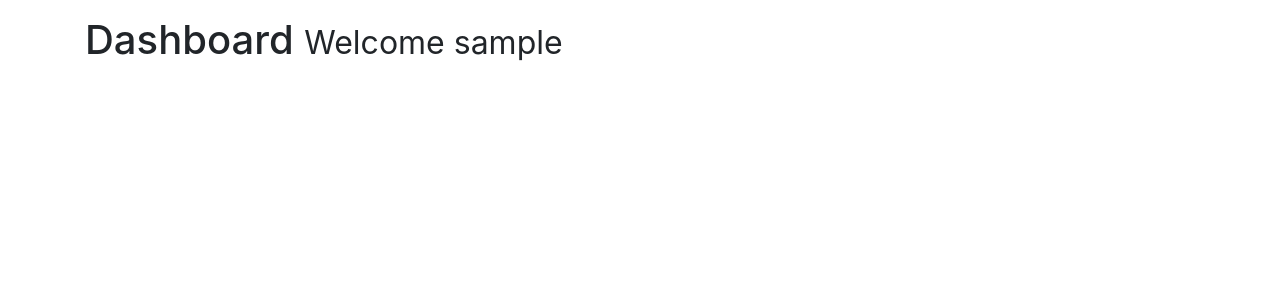
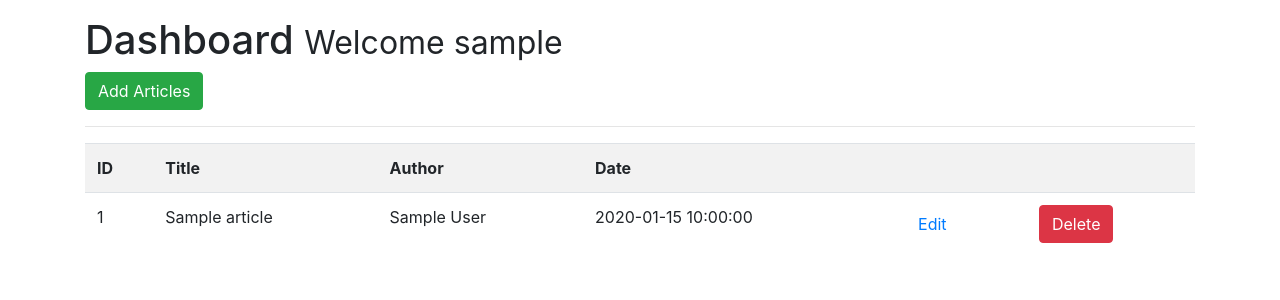
Before and after one commit to samshanmukh/CRUD_app-flask, a Flask app: page /dashboard in a window 1280 px wide. Shown: the part 56-356 px from the top of the page. Run offline with Flask 2, Linux system fonts and the light colour scheme; the visitor is signed in with stand-in values (Sample User, id 1); tables that the repository leaves empty or names only in its code hold one stand-in row (values such as "Sample post"); some libraries are stand-ins or nearby versions.

Commit message:
Edit and Delete functionality added. CRUD_app ready!

```diff
--- a/app.py
+++ b/app.py
@@ -27,17 +27,41 @@ def about():
 	return render_template('about.html')
 
 # Articles
-from data import Articles
-Articles = Articles()
+# from data import Articles
+# Articles = Articles()
 @app.route('/articles')
 def articles():
-	return render_template('articles.html', articles = Articles)
+	# Cretae cursor
+	cur = mysql.connection.cursor()
 
+	# Get articles
+	result = cur.execute("SELECT * FROM articles")
+
+	articles = cur.fetchall()
+
+	if result > 0:
+		return render_template('articles.html', articles = articles)
+	else:
+		msg = 'No Articles Found'
+		return render_template('articles.html', msg = msg)
+
+	# Close connection
+	cur.close()
+
+# Article by Id
 @app.route('/article/<string:id>/')
 def article(id):
-	return render_template('article.html', id = id)
+	# Create cursor
+	cur = mysql.connection.cursor()
 
-# User Registration Form
+	# Get Article
+	result = cur.execute("SELECT * FROM articles WHERE id = %s", [id])
+
+	artcile = cur.fetchone()
+
+	return render_template('article.html', article = artcile)
+
+# User Registration Form Class
 class RegisterForm(Form):
 	name = StringField('Name', [validators.Length(min=1, max=50)])
 	email = StringField('Email', [validators.Length(min=6, max=50)])
@@ -127,6 +151,7 @@ def is_logged_in(f):
 
 # User Logout
 @app.route('/logout')
+@is_logged_in
 def logout():
 	session.clear()
 	flash('You are logged out!', 'success')
@@ -136,7 +161,116 @@ def logout():
 @app.route('/dashboard')
 @is_logged_in
 def dashboard():
-	return render_template('dashboard.html')
+	# Cretae cursor
+	cur = mysql.connection.cursor()
+
+	# Get articles
+	result = cur.execute("SELECT * FROM articles")
+
+	articles = cur.fetchall()
+
+	if result > 0:
+		return render_template('dashboard.html', articles = articles)
+	else:
+		msg = 'No Articles Found'
+		return render_template('dashboard.html', msg = msg)
+
+	# Close connection
+	cur.close()
+
+
+# Articles Form Class
+class ArticleForm(Form):
+	title = StringField('Title', [validators.Length(min=1, max=200)])
+	body = TextAreaField('Body', [validators.Length(min=30)])
+
+# Add Articles
+@app.route('/add_article', methods=['GET', 'POST'])
+@is_logged_in
+def add_article():
+	form = ArticleForm(request.form)
+	if request.method == 'POST' and form.validate():
+		title = form.title.data
+		body = form.body.data
+
+		# Create cursor
+		cur = mysql.connection.cursor()
+
+		# Execute
+		cur.execute("INSERT INTO articles(title, body, author) VALUES(%s,%s,%s)", (title, body, session['username']))
+
+		# Commit
+		mysql.connection.commit()
+
+		# Close connection
+		cur.close()
+
+		flash('Article Created!', 'success')
+
+		return redirect(url_for('dashboard'))
+
+	return render_template('add_article.html', form=form)
+
+# Edit Articles
+@app.route('/edit_article/<string:id>', methods=['GET', 'POST'])
+@is_logged_in
+def edit_article(id):
+	# Create cursor
+	cur = mysql.connection.cursor()
+
+	# Get article by id
+	result = cur.execute("SELECT * FROM articles WHERE id = %s", [id])
+
+	article = cur.fetchone()
+
+	# Get From
+	form = ArticleForm(request.form)
+
+	# Populate article form Fields
+	form.title.data = article['title']
+	form.body.data = article['body']
+
+	if request.method == 'POST' and form.validate():
+		title = request.form['title']
+		body = request.form['body']
+
+		# Create cursor
+		cur = mysql.connection.cursor()
+
+		# Execute
+		cur.execute("UPDATE articles SET title=%s, body=%s WHERE id=%s", (title, body, [id]))
+
+		# Commit
+		mysql.connection.commit()
+
+		# Close connection
+		cur.close()
+
+		flash('Article Updated!', 'success')
+
+		return redirect(url_for('dashboard'))
+
+	return render_template('edit_article.html', form=form)
+
+# Delete Article
+@app.route('/delete_article/<string:id>', methods=['POST'])
+@is_logged_in
+def delete_article(id):
+	# Cretae cursor
+	cur = mysql.connection.cursor()
+
+	# Execute
+	cur .execute("DELETE FROM articles WHERE id = %s", [id])
+
+	# Commit to DB
+	mysql.connection.commit()
+
+	# Close connection
+	cur.close()
+
+	flash('Article Deleted!', 'success')
+
+	return redirect(url_for('dashboard'))
 
 
 if __name__ == '__main__':
--- a/hello.py
+++ b/hello.py
@@ -6,3 +6,5 @@ app = Flask(__name__)
 @app.route("/")
 def hello():
 	return "hello world"
+if __name__ == "__main__":
+	app.run()
--- a/templates/article.html
+++ b/templates/article.html
@@ -1,5 +1,8 @@
 {% extends 'layout.html' %}
 
 {% block body %}
-	<h1>{{id}}</h1>
+	<h1>{{article.title}}</h1>
+	<small>Written by <strong>{{article.author}}</strong> on {{article.create_date}}</small>
+	<hr>
+	<div>{{article.body | safe}}</div>
 {% endblock %}
--- a/templates/dashboard.html
+++ b/templates/dashboard.html
@@ -2,4 +2,31 @@
 
 {% block body %}
 	<h1>Dashboard <small> Welcome {{session.username}}</small></h1>
+	<a href="/add_article" class="btn btn-success"> Add Articles </a>
+	<hr>
+	<table class="table table-striped">
+		<tr>
+			<th>ID</th>
+			<th>Title</th>
+			<th>Author</th>
+			<th>Date</th>
+			<th></th>
+			<th></th>
+		</tr>
+		{% for article in articles %}
+			<tr>
+				<td>{{article.id}}</td>
+				<td>{{article.title}}</td>
+				<td>{{article.author}}</td>
+				<td>{{article.create_date}}</td>
+				<td><a href="edit_article/{{article.id}}" class="btn btn-default pull-right">Edit</a></td>
+				<td>
+					<form action="{{url_for('delete_article', id=article.id)}}" method="POST">
+						<input type="hidden" name="_method" value="Delete">
+						<input type="submit" value="Delete" class="btn btn-danger">
+					</form>
+				</td>
+			</tr>
+		{% endfor %}
+	</table>
 {% endblock %}
--- a/templates/home.html
+++ b/templates/home.html
@@ -5,6 +5,10 @@
 	<div class="jumbotron text-center">
 		<h1>Welcome Flask CRUD Application</h1>
 		<p class="lead">This is application is built on the flask framework.</p>
+		{% if session.logged_in == NULL %}
+			<a href="/login" class="btn btn-success btn-lg">Login</a>
+			<a href="/register" class="btn btn-primary btn-lg">Register</a>
+		{% endif %}
 	</div>
 
 {% endblock %}
--- a/templates/layout.html
+++ b/templates/layout.html
@@ -15,5 +15,9 @@
 	</div>
 
 	<script src="https://stackpath.bootstrapcdn.com/bootstrap/4.1.3/js/bootstrap.min.js"></script>
+	<script src="//cdn.ckeditor.com/4.10.1/standard/ckeditor.js"></script>
+	<script type="text/javascript">
+		CKEDITOR.replace('editor')
+	</script>
 </body>
 </html>
```
Also changed, not shown: templates/add_article.html (added, +15 -0 lines), templates/edit_article.html (added, +15 -0 lines).
